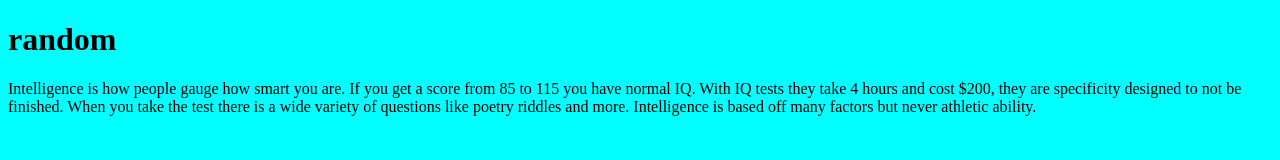
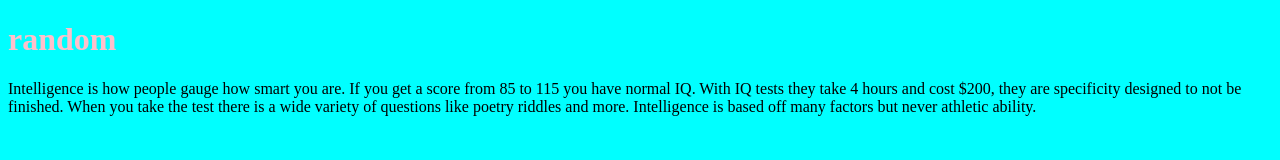
Before and after one commit to wowdogelol222/Firstcode22, a plain HTML site: page index.html in a window 1280 px wide. Drawn offline with Linux system fonts and the light colour scheme.

Commit message:
index.html

```diff
--- a/index.html
+++ b/index.html
@@ -22,6 +22,6 @@ based off many factors but never athletic ability.
   }
 </style>
 <style> h1 {
-  backround-color: pink;
+  color: pink;
 }
   </style>
```
